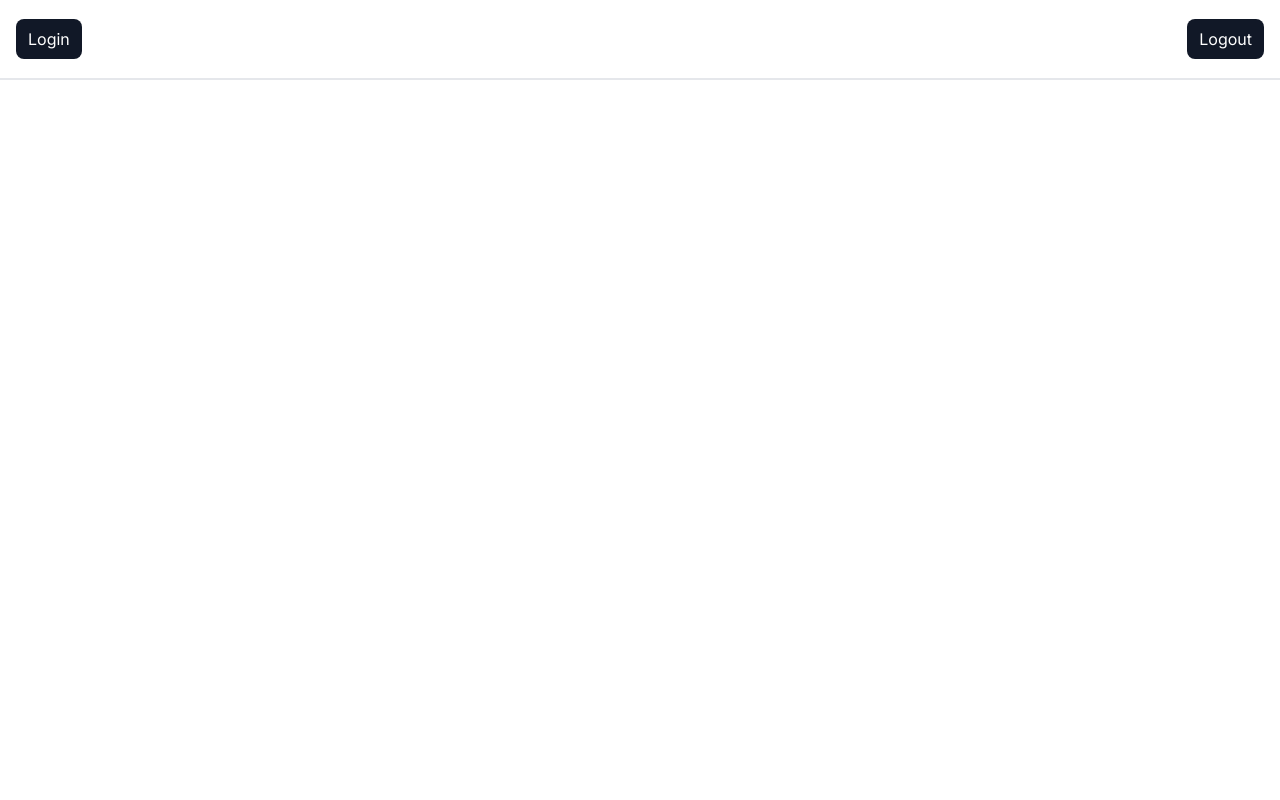
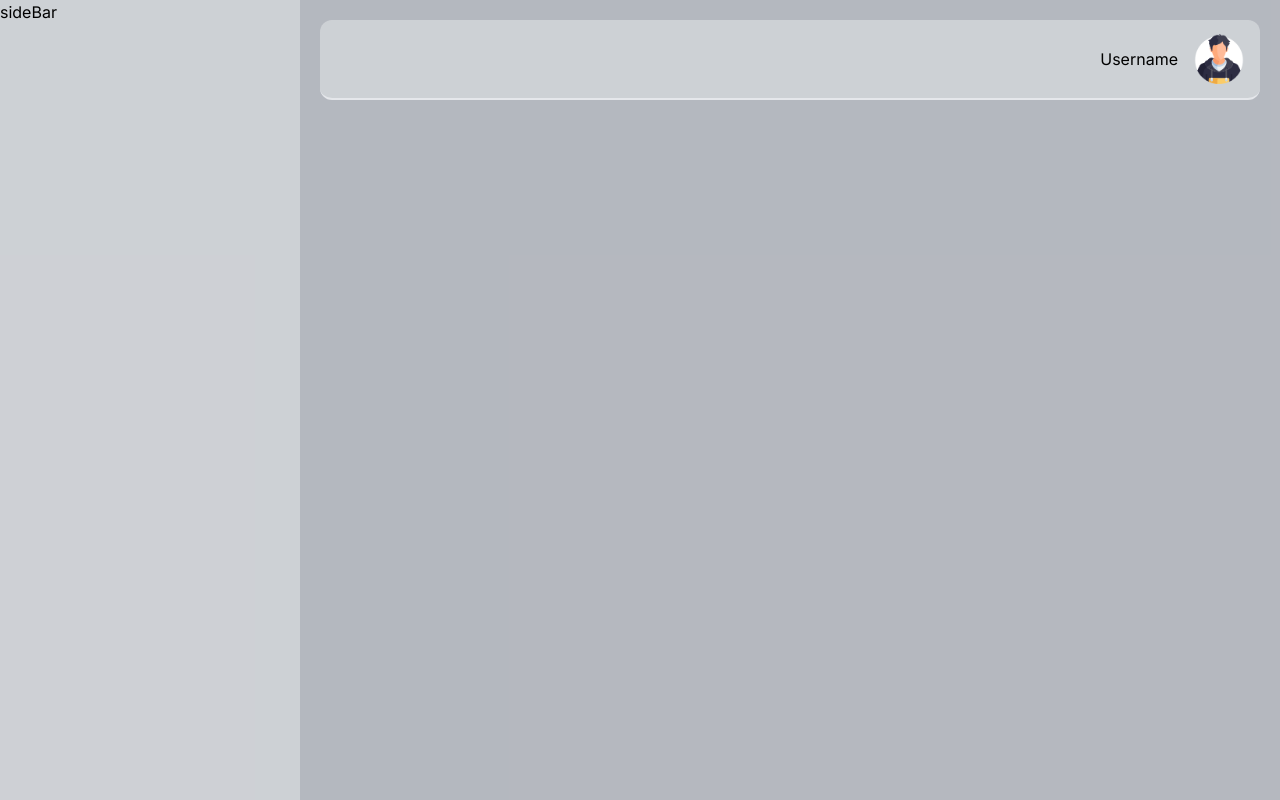
Before and after one commit to amateur-hacker/nextlevelbot-clone, a Next.js app: page /home in a window 1280 px wide. Before the commit this address had no page. Built offline with nearby package versions, Linux system fonts and the light colour scheme; a web font is replaced by a local one.

Commit message:
changed home page

```diff
--- a/package.json
+++ b/package.json
@@ -16,6 +16,7 @@
     "react-custom-flag-select": "^3.1.0",
     "react-dom": "^18",
     "react-infinite-logo-slider": "^1.0.13",
+    "react-random-avatars": "^1.3.1",
     "react-scroll-level": "^1.0.4",
     "react-toastify": "^10.0.4",
     "remixicon": "^4.1.0",
--- a/src/components/home/Home.jsx
+++ b/src/components/home/Home.jsx
@@ -6,6 +6,8 @@
 import { useRouter } from "next/navigation";
 import { useCallback } from "react";
 // import { checkAuthentication } from "@/src/utils/auth";
+import { RandomAvatar } from "react-random-avatars";
+import Image from "next/image";
 
 const Home = () => {
   const router = useRouter();
@@ -19,61 +21,65 @@
     }
   }, [router]);
 
-  useEffect(() => {
-    checkAuthenticationHome();
-  }, [checkAuthenticationHome]);
+  const userId = Cookies.get("userid") || null;
 
-  const logoutUser = async (e) => {
-    try {
-      e.preventDefault();
+  // useEffect(() => {
+  //   checkAuthenticationHome();
+  // }, [checkAuthenticationHome]);
 
-      toast("Logout Successfully");
+  // const logoutUser = async (e) => {
+  //   try {
+  //     e.preventDefault();
 
-      const authtoken = Cookies.get("authtoken");
-      const userid = Cookies.get("userid");
-      if (authtoken && userid) {
-        Cookies.remove("userid");
-        Cookies.remove("authtoken");
-      }
-      checkAuthenticationHome();
-    } catch (error) {
-      console.log(`Error coming from logoutUser function: ${error.message}`);
-    }
-  };
+  //     toast("Logout Successfully");
 
-  const loginUser = async (e) => {
-    try {
-      e.preventDefault();
-      const response = await fetch("https://nextlevelpine.com/nlbweb/login", {
-        method: "POST",
-        headers: {
-          "Content-Type": "application/json",
-        },
+  //     const authtoken = Cookies.get("authtoken");
+  //     const userid = Cookies.get("userid");
+  //     if (authtoken && userid) {
+  //       Cookies.remove("userid");
+  //       Cookies.remove("authtoken");
+  //     }
+  //     checkAuthenticationHome();
+  //   } catch (error) {
+  //     console.log(`Error coming from logoutUser function: ${error.message}`);
+  //   }
+  // };
 
-        body: JSON.stringify({
-          email: "sachin1234@gmail.com",
-          password: "sachin1234@,",
-        }),
-      });
+  // const loginUser = async (e) => {
+  //   try {
+  //     e.preventDefault();
+  //     const response = await fetch("https://nextlevelpine.com/nlbweb/login", {
+  //       method: "POST",
+  //       headers: {
+  //         "Content-Type": "application/json",
+  //       },
 
-      const data = await response.json();
-      console.log(data);
+  //       body: JSON.stringify({
+  //         email: "sachin1234@gmail.com",
+  //         password: "sachin1234@,",
+  //       }),
+  //     });
 
-      if (data.userId && data.authToken) {
-        Cookies.set("userid", data.userId, { expires: 1 });
-        Cookies.set("authtoken", data.authToken, { expires: 1 });
-      }
+  //     const data = await response.json();
+  //     console.log(data);
 
-      toast(`${data.message}`);
-    } catch (error) {
-      console.log(`Error coming from loginUser function: ${error.message}`);
-    }
-  };
+  //     if (data.userId && data.authToken) {
+  //       Cookies.set("userid", data.userId, { expires: 1 });
+  //       Cookies.set("authtoken", data.authToken, { expires: 1 });
+  //     }
+
+  //     toast(`${data.message}`);
+  //   } catch (error) {
+  //     console.log(`Error coming from loginUser function: ${error.message}`);
+  //   }
+  // };
 
   return (
-    <div className="">
-      <nav className="min-h-[80px] h-full flex justify-between items-center border-b-2 px-4">
-        <button
+    <div>
+      <div className="grid grid-cols-[minmax(300px,300px),1fr] h-screen bg-gray-500/50">
+        <aside className="bg-gray-100/40">sideBar</aside>
+        <nav className="min-h-[80px] h-max flex justify-between items-center border-b-2 px-4 bg-gray-100/40 m-5 rounded-xl">
+          {/* <button
             className="bg-gray-900 px-3 py-2 rounded-lg text-white"
             onClick={loginUser}
           >
@@ -84,8 +90,29 @@
             onClick={logoutUser}
           >
             Logout
-        </button>
+          </button> */}
+          <div></div>
+          <div>
+            <div className="flex justify-center items-center space-x-4">
+              <div className="flex flex-col items-center justify-cente">
+                <span>Username</span>
+                <span>{userId}</span>
+              </div>
+              {/* <RandomAvatar name={`${new Date()}`} mode="random" size={40} /> */}
+              <Image
+                width={50}
+                height={50}
+                alt="defualt profile image"
+                src="/default-profile.png"
+              />
+            </div>
+            <div className="hidden">
+              <button>Profile</button>
+              <button>Profile</button>
+            </div>
+          </div>
         </nav>
+      </div>
 
       <ToastContainer
         position="bottom-right"
--- a/src/components/signin/Login.jsx
+++ b/src/components/signin/Login.jsx
@@ -8,7 +8,6 @@
 import { useRouter } from "next/navigation";
 import Cookies from "js-cookie";
 import { Akaya_Kanadaka } from "next/font/google";
-
 
 const akayaKanadaka = Akaya_Kanadaka({ subsets: ["latin"], weight: "400" });
 
@@ -120,7 +119,9 @@
         <div className="space-y-2">
           <div className="text-center space-x-3">
             <i className="ri-robot-2-fill ri-2x text-gray-900"></i>
-            <span className={`text-2xl ${akayaKanadaka.className}`}>Let&apos;s Automate Trading</span>
+            <span className={`text-2xl ${akayaKanadaka.className}`}>
+              Let&apos;s Automate Trading
+            </span>
           </div>
           <p className="text-center text-gray-500 w-[280px] mx-auto text-sm">
             Sign in and embark on the adventure!{" "}
```
Also changed, not shown: public/default-profile.png (added), 1 other file (tests, documents, lock files or other folders). Lines whose indentation alone changed are shown as unchanged.
